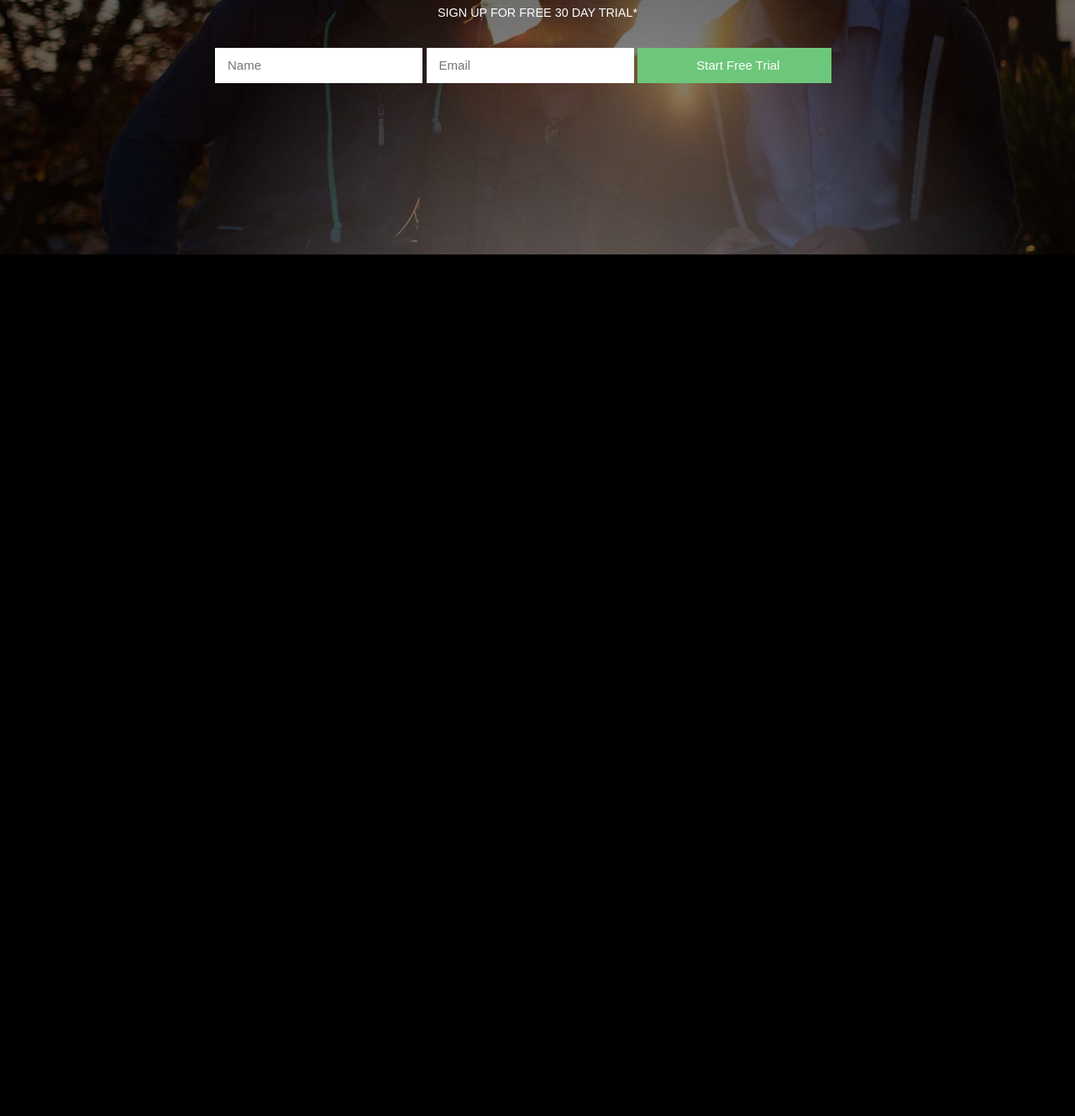
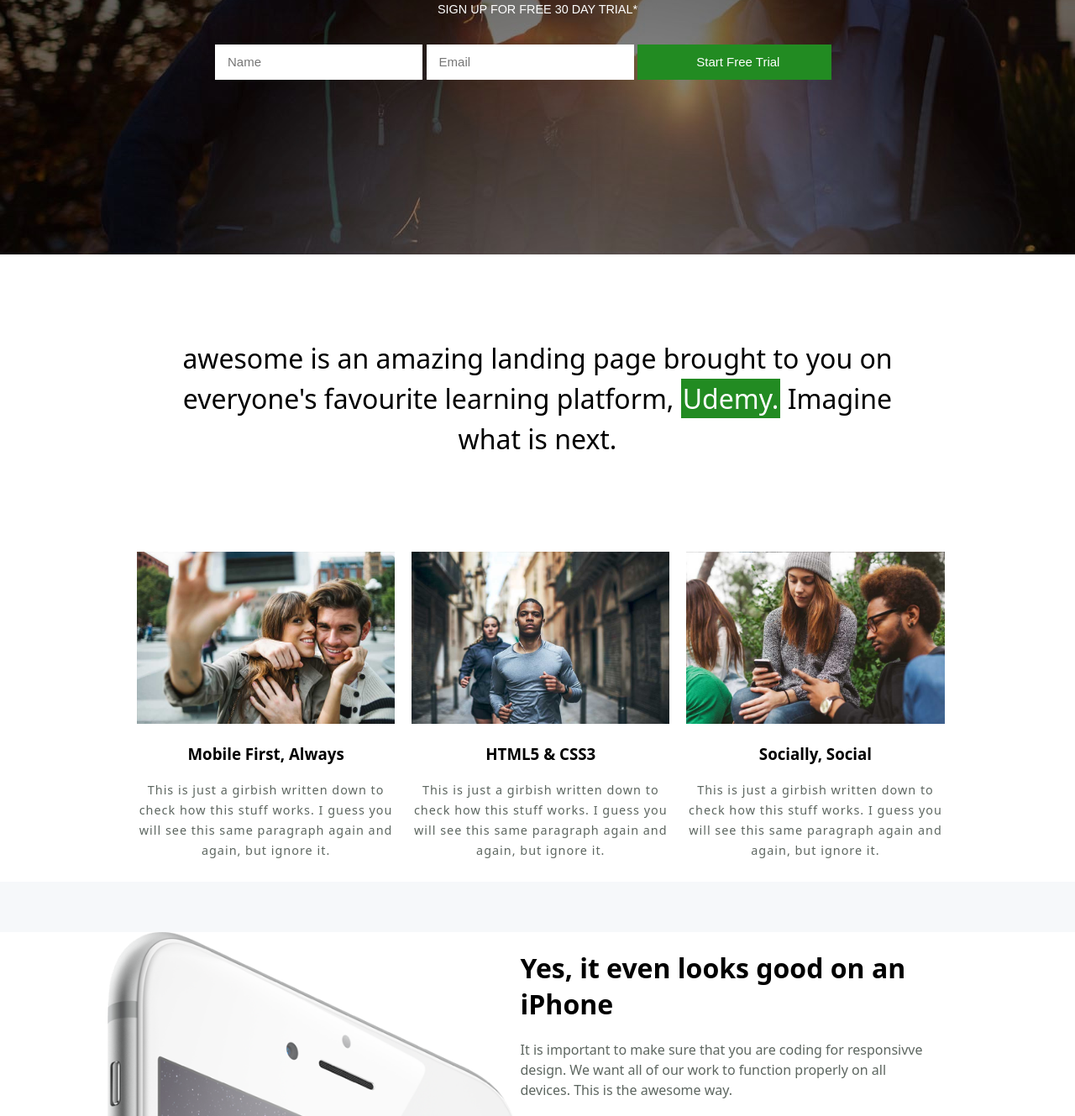
Before and after one commit to ishubhn/AwesomeLandingPage, a plain HTML site: page index.html in a window 1280 px wide. Shown: the part 517-1846 px from the top of the page at 84% size. Before the commit the page ends 820 px from the top, so only its background shows below. Drawn offline with Linux system fonts and the light colour scheme.

Commit message:
Added additional design container and style at bottom above footer

```diff
--- a/index.html
+++ b/index.html
@@ -27,7 +27,7 @@
 				<div class="col-3">
 					<a href="#" class="getStartedBTN">Get Started</a>
 				</div>
-			</div>												<!--header container ends here-->
+			</div>													<!--header container ends here-->
 		</header>
 
 		<div class="main-container">
@@ -47,6 +47,39 @@
 					</div>
 				</div>
 			</div>
+
+			<div id="feature-section">
+				<h1 class="feature-section-title">awesome is an amazing landing page brought to you on everyone's favourite learning platform, <span id="feature-section-title-span">Udemy.</span> Imagine what is next.</h1>
+				<div class="feature-content">
+					<div class="col-3">
+						<img src="images/couple.jpg">
+						<h3>Mobile First, Always</h3>
+						<p>This is just a girbish written down to check how this stuff works. I guess you will see this same paragraph again and again, but ignore it.</p>
+					</div>
+					<div class="col-3">
+						<img src="images/guyrunning.jpg">
+						<h3>HTML5 & CSS3</h3>
+						<p>This is just a girbish written down to check how this stuff works. I guess you will see this same paragraph again and again, but ignore it.</p>
+					</div>
+					<div class="col-3">
+						<img src="images/girlphone.jpg">
+						<h3>Socially, Social</h3>
+						<p>This is just a girbish written down to check how this stuff works. I guess you will see this same paragraph again and again, but ignore it.</p>
+					</div>
+				</div>
+			</div>												<!--End of featured section-->
+
+			<div id="showcase1-container">
+				<div class="showcase">
+					<div class="col-2">
+						<img class="showcase1Pic" src="images/apple.png" alt="Apple">
+					</div>
+					<div class="col-2">
+						<h1 class="section-title">Yes, it even looks good on an iPhone</h1>
+						<p class="section-left">It is important to make sure that you are coding for responsivve design. We want all of our work to function properly on all devices. This is the awesome way.</p>
+					</div>
+				</div>
+			</div>
 		</div>													<!--End of main container-->
 
 		<footer></footer>
--- a/style/style.css
+++ b/style/style.css
@@ -3,10 +3,16 @@ html {
 }
 
 body{
-	background-color: #000000;
-	margin: 0;							/*body expanded upto corners with 0 marfin, no gap between window and website*/
+	background-color: #ffffff;
+	margin: 0;							/*body expanded upto corners with 0 margin, no gap between window and website*/
 }
 
+p {
+	color: #5d6660;
+	font-size: 16px;
+	line-height: 24px;
+	font-family: Sentinel SSm A, Sentinel SSm B, system-ui, -apple-system, BlinkMacSystemFont, Segoe UI, Roboto, Helvetica, Arial, sans-serif, Apple Color Emoji, Segoe UI Emoji, Segoe UI Symbol;
+}
 header {
 	height: 80px;
 	background-color: #ffffff;
@@ -39,7 +45,7 @@ header {
 }
 
 .getStartedBTN {
-	background-color: #6dc77a;
+	background-color: #228B22;
 	border-radius: 28px;
 /*	-moz-border-radius: 28px;*/			/*if feature is not supported by older browser versions (firefox)*/
 /*	-webkit-border-radius: 28px;		*//*for safari*/
@@ -47,7 +53,7 @@ header {
 	color: #ffffff;
 	padding: 10px 26px;					/*top right bottom left*/
 	margin-top: 20px;					/*from its parent element*/
-	display: inline-block;				/*with display: inline-block, the top and bottom margins/paddings are respected, but with 											display: inline they are not. Compared to display: block, the major difference is that 												display: inline-block does not add a line-break after the element, so the element can 												sit next to other elements.*/
+	display: inline-block;				/*with display: inline-block, the top and bottom margins/paddings are respected, but with 											display: inline they are not. Compared to display: block, the major difference is that 												display: inline-block does not add a line-break after the element, so the element can sit next to other elements.*/
 	font-size: 17px;
 	float: right;
 }
@@ -116,7 +122,81 @@ header {
 	font-size: 15px;
 	padding-left: 15px;
 	font-weight: 100;
-	background-color: #6dc77a;
+	background-color: #228B22;
 	color: #ffffff;
 	border: none;
 }
+
+#feature-section {							/*id so #*/
+	padding-top: 100px;
+}
+
+.feature-section-title {
+	width: 70%;
+	text-align: center;
+	margin: auto;
+	font-weight: 200;
+	line-height: 1.5em;
+}
+
+#feature-section-title-span {
+	background-color: #228B22;
+	color: #ffffff;
+	padding: 2px;
+}
+
+.feature-content {
+	margin: auto;
+/*
+	margin-left: 99px;
+	margin-right: 99px;
+*/
+	width: 80%;
+	text-align: center;
+	padding-top: 100px;
+	padding-left: 50px;							/*this helped to aligh images perfectly wrto left and right border*/
+	padding-left: 50px;
+}
+
+.feature-content .col-3 {
+	padding: 10px;
+	width: 30%;									/*overriding width propertie in class .col-3 from above to manifest 3 imgs along with padding at the bottom 											of the webpage*/
+}
+
+.feature-content .col-3 img {					/*every single image within coloumn 3 tag within feature content tag to have this prop*/
+	width: 100%;								/*this command helped to place 3 photos in line */
+	margin-left: auto;
+	margin-right: auto;
+
+}
+
+.feature-content .col-3 p {
+	font-size: .9em;
+	letter-spacing: 1px;
+}
+
+/*
+.feature-content .col-3 h3 {					//no need to do specifically as we did it in .feature-content class
+	text-align: center;
+}
+*/
+
+#showcase1-container {
+	padding-top: 60px;
+	background-color: #f6f8fa;
+	width: 100%;
+	clear: both;								/*The clear CSS property sets whether an element must be moved below (cleared) floating elements that precede 												it. The clear property applies to floating and non-floating elements. specifies on which sides of an 												element floating elements are not allowed to float.*/
+}
+
+.showcase {
+	width: 80%;
+	margin: auto;
+}
+
+.col-2 {
+	float: left;
+	width: 48%;
+}
+.showcase1Pic {
+	width: 100%;
+}
```
